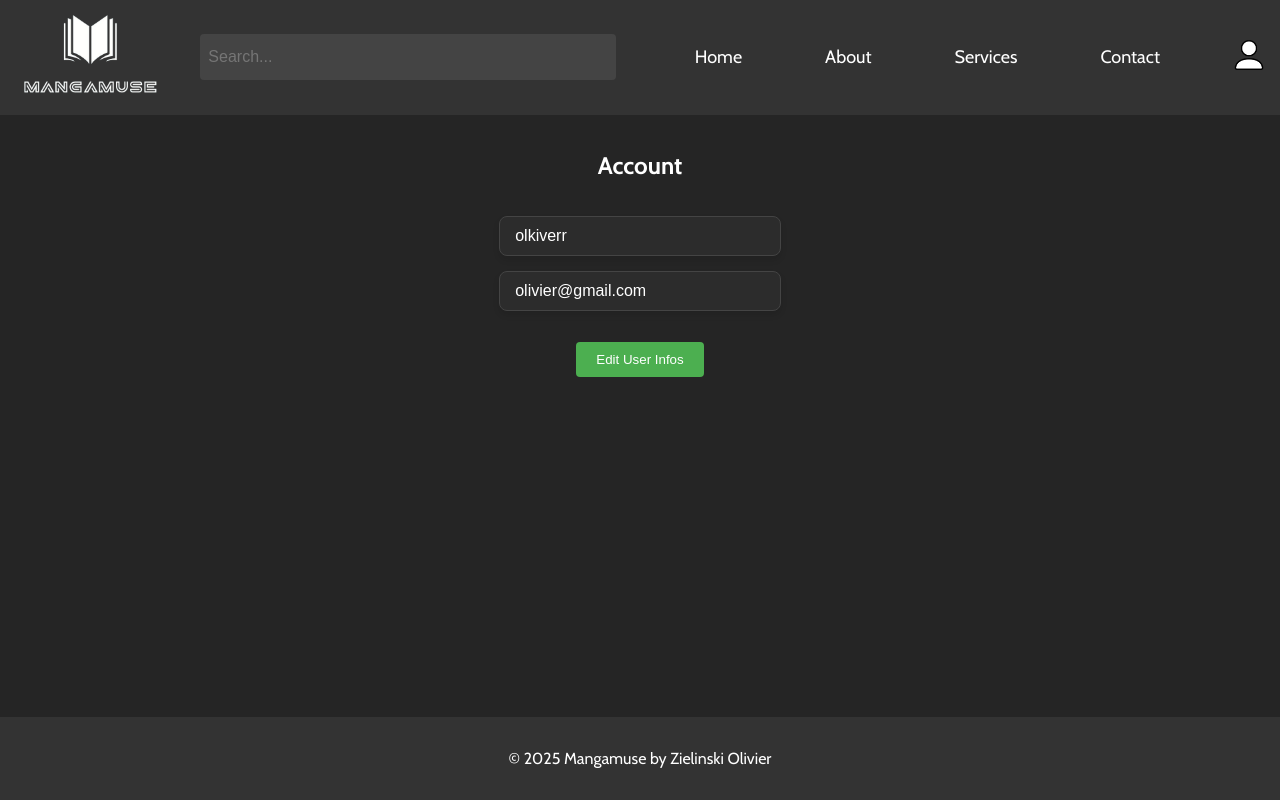
After one commit to olkiverr/site-v2, a PHP site: page /site-v2/pages/account.php in a window 1280 px wide. The commit adds this page. Run offline with PHP 8.4, Linux system fonts and the light colour scheme; a user stored in the database is signed in; data comes from the database, SQL or seed files in the repository; both versions use the stored data as it was after the commit.

Commit message:
Add files via upload

```diff
--- /dev/null
+++ b/css/account.css
@@ -0,0 +1,105 @@
+.account {
+    font-family: 'Cabin', sans-serif;
+    color: #ffffff;
+    background-color: #252525;
+    padding: 1em;
+    display: flex;
+    flex-direction: column;
+    align-items: center;
+}
+.account h2 {
+    margin-bottom: 20px;
+    color: #fff;
+}
+
+form {
+    display: flex;
+    flex-direction: column;
+    align-items: center;
+    padding: 1em;
+    height: 100%;
+    width: 100%;
+}
+
+form input[type="text"],
+form input[type="email"] {
+    width: 20%;
+    padding: 10px 15px;
+    margin-bottom: 15px;
+    font-size: 16px;
+    color: #ffffff;
+    background-color: #333333;
+    border: 1px solid #444444;
+    border-radius: 8px;
+    box-shadow: 0 4px 6px rgba(0, 0, 0, 0.1);
+    outline: none;
+    transition: all 0.3s ease;
+}
+
+form input[type="text"]:focus,
+form input[type="email"]:focus {
+    border-color: #007BFF;
+    box-shadow: 0 0 8px rgba(0, 123, 255, 0.6);
+    background-color: #2c2c2c;
+}
+
+form input[type="text"]:read-only,
+form input[type="email"]:read-only {
+    background-color: #2c2c2c;
+    cursor: not-allowed;
+}
+
+form input[type="text"]:hover,
+form input[type="email"]:hover {
+    border-color: #555555;
+}
+
+.edit-info {
+    padding: 10px 20px;
+    background-color: #4CAF50;
+    color: white;
+    border: none;
+    border-radius: 4px;
+    cursor: pointer;
+    transition: background-color 0.3s;
+}
+
+
+.save-info {
+    display: none;
+    padding: 10px 20px;
+    background-color: #4CAF50;
+    color: white;
+    border: none;
+    border-radius: 4px;
+    cursor: pointer;
+    transition: background-color 0.3s;
+}
+
+footer {
+    background-color: #333;
+    color: #fff;
+    text-align: center;
+    padding: 1em 0;
+    width: 100%;
+    position: absolute;
+    bottom: 0;
+}
+
+
+@media (max-width: 768px) {
+    .account h2{
+        text-align: center;
+    }
+
+    form input[type="text"],
+    form input[type="email"] {
+        font-size: 14px;
+        padding: 8px 12px;
+        width: 80%;
+    }
+
+    .edit-info {
+        margin-top: 10px;
+    }
+}
--- a/css/header.css
+++ b/css/header.css
@@ -139,6 +139,12 @@ body {
     background-color: #444;
 }
 
+.about-nav,
+.services-nav,
+.contact-nav {
+    cursor: not-allowed;
+}
+
 /* Responsive styles */
 @media (max-width: 768px) {
     .site-header {
--- a/index.php
+++ b/index.php
@@ -91,7 +91,7 @@ $conn->close();
             <div class="upcoming-slider">
                 <button class="slider-button left">&#9664;</button>
                 <?php foreach ($upcoming_images as $image): ?>
-                    <div class="trending-item" data-id="<?php echo $image['id']; ?>">
+                    <div class="upcoming-item" data-id="<?php echo $image['id']; ?>">
                         <img src="<?php echo $image['url']; ?>" alt="<?php echo $image['name']; ?>">
                         <p><?php echo $image['name']; ?></p>
                     </div>
--- /dev/null
+++ b/js/account.js
@@ -0,0 +1,18 @@
+const save_button = document.getElementById("save-info");
+const edit_button = document.getElementById("edit-info");
+const name_input = document.getElementById("name-input");
+const email_input = document.getElementById("email-input");
+
+function toggleEdit() {
+    save_button.style.display = "block";
+    edit_button.style.display = "none";
+    name_input.removeAttribute("disabled");
+    email_input.removeAttribute("disabled");
+}
+
+function save() {
+    save_button.style.display = "none";
+    edit_button.style.display = "block";
+    name_input.setAttribute("disabled", true);
+    email_input.setAttribute("disabled", true)
+}
--- /dev/null
+++ b/pages/account.php
@@ -0,0 +1,57 @@
+<?php
+session_start();
+include '../php/db.php';
+
+if (isset($_SESSION['user'])) {
+    $current_user = $_SESSION['user'];
+
+    $sql = "SELECT * FROM users WHERE username = ?";
+    $stmt = $conn->prepare($sql);
+    $stmt->bind_param("s", $current_user);
+    $stmt->execute();
+    $result = $stmt->get_result();
+
+    if ($result->num_rows > 0) {
+        $user = $result->fetch_assoc();
+
+        $username = $user['username'];
+        $email = $user['email'];
+    }
+
+    $stmt->close();
+    $conn->close();
+} else {
+    echo "Utilisateur non connecté.";
+}
+?>
+
+
+<!DOCTYPE html>
+<html lang="en">
+<head>
+    <meta charset="UTF-8">
+    <meta name="viewport" content="width=device-width, initial-scale=1.0">
+    <title>Account - Mangamuse</title>
+    <link rel="stylesheet" href="../css/account.css ">
+    <link rel="stylesheet" href="../css/header.css">
+    <link rel="icon" href="../img/MangaMuse_White-Book.png" type="image/x-icon">
+    <link rel="preconnect" href="https://fonts.googleapis.com">
+    <link rel="preconnect" href="https://fonts.gstatic.com" crossorigin>
+    <link href="https://fonts.googleapis.com/css2?family=Cabin:ital,wght@0,400..700;1,400..700&display=swap" rel="stylesheet">
+    <script src="https://cdn.jsdelivr.net/npm/chart.js"></script>
+</head>
+<body>
+    <?php include '../partials/header.php'; ?> <!-- Include header partial -->
+    <div class="account">
+        <h2>Account</h2>
+        <form action="" method="POST">
+            <input type="text" name="new-name" id="name-input" value="<?php echo $username?>" disabled>
+            <input type="email" name="new-email" id="email-input" value="<?php echo $email?>" disabled>
+            <button type="submit" class="save-info" id="save-info" onclick="save()">Save</button>
+        </form>
+        <button class="edit-info" id="edit-info" onclick="toggleEdit()">Edit User Infos</button>
+    </div>
+    <?php include '../partials/footer.php'; ?>
+    <script src="../js/account.js"></script>
+</body>
+</html>
--- a/partials/header.php
+++ b/partials/header.php
@@ -33,10 +33,10 @@ if (session_status() == PHP_SESSION_NONE) {
                 </div>
             </div>
             <ul id="nav-menu" class="nav-menu" style="list-style: none; gap: 15px; padding: 0; margin: 0; display: flex;">
-                <li><a href="/site-v2/index.php" style="color: #fff; text-decoration: none;">Home</a></li>
-                <li><a href="#" style="color: #fff; text-decoration: none;">About</a></li>
-                <li><a href="#" style="color: #fff; text-decoration: none;">Services</a></li>
-                <li><a href="#" style="color: #fff; text-decoration: none;">Contact</a></li>
+                <li><a class="home-nav" href="/site-v2/index.php" style="color: #fff; text-decoration: none;">Home</a></li>
+                <li><a class="about-nav" href="#" style="color: #fff; text-decoration: none;">About</a></li>
+                <li><a class="services-nav" href="#" style="color: #fff; text-decoration: none;">Services</a></li>
+                <li><a class="contact-nav" href="#" style="color: #fff; text-decoration: none;">Contact</a></li>
             </ul>
         </div>
     </nav>
```
Also changed, not shown: css/styles.css (+7 -1 lines), js/scripts.js (+5 -4 lines), sql/mangamuse.sql (+10 -0 lines).
